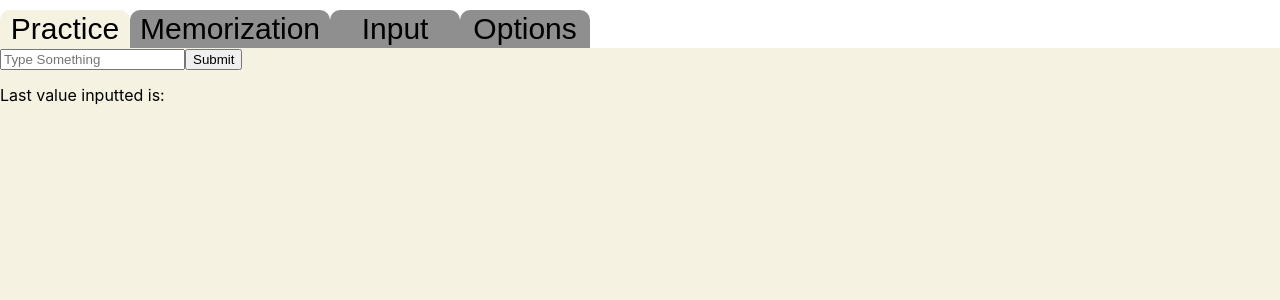
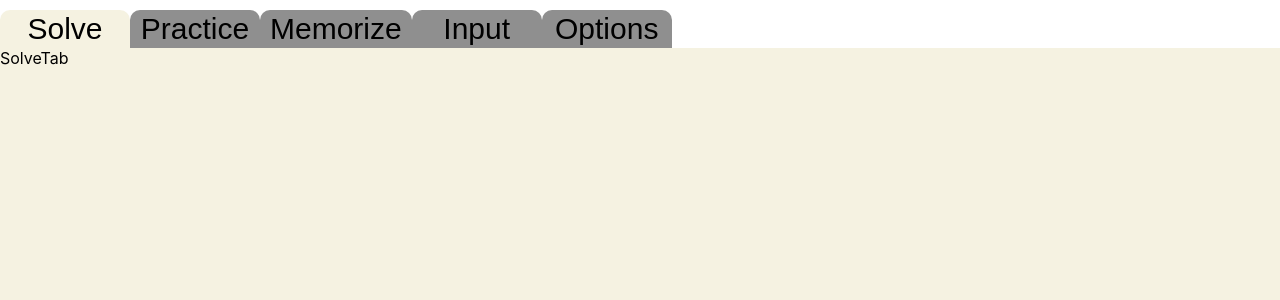
Before and after one commit to nicholash711/3bld-tool, a React (Create React App) app in the folder client/: page / in a window 1280 px wide. Shown: the top 300 px of the page. Built offline with nearby package versions, Linux system fonts and the light colour scheme.

Commit message:
renaming and adding solve tab

```diff
--- a/client/src/components/contents/ContentContainer.js
+++ b/client/src/components/contents/ContentContainer.js
@@ -1,12 +1,19 @@
 import React from "react";
 import "./ContentContainer.css";
-import PracticeTab from "./Practice/PracticeTab";
 import InputTab from "./Input/InputTab";
 import MemoTab from "./Memo/MemoTab";
 import OptionsTab from "./Options/OptionsTab";
+import PracticeTab from "./Practice/PracticeTab";
+import SolveTab from "./Solve/SolveTab";
 
 export default function ContentContainer({ curTab }) {
-  const content = [<PracticeTab />, <MemoTab />, <InputTab />, <OptionsTab />];
+  const content = [
+    <SolveTab />,
+    <PracticeTab />,
+    <MemoTab />,
+    <InputTab />,
+    <OptionsTab />,
+  ];
   return (
     <div className="Content">
       {curTab > -1 && curTab < content.length ? (
--- a/client/src/components/contents/Memo/MemoTab.js
+++ b/client/src/components/contents/memo/MemoTab.js
@@ -1,4 +1,4 @@
-import React from "react";
+import React, { useState, useEffect } from "react";
 
 export default function MemoTab() {
   return <div>MemoTab</div>;
--- /dev/null
+++ b/client/src/components/contents/solve/SolveTab.js
@@ -0,0 +1,5 @@
+import React from "react";
+
+export default function SolveTab() {
+  return <div>SolveTab</div>;
+}
--- a/client/src/components/tabs/TabContainer.js
+++ b/client/src/components/tabs/TabContainer.js
@@ -3,29 +3,24 @@ import Tab from "./Tab";
 import "./TabContainer.css";
 
 export default function TabContainer({ setCurTab }) {
-  const tabs = [
-    { name: "Practice", key: 0 },
-    { name: "Memorization", key: 1 },
-    { name: "Input", key: 2 },
-    { name: "Options", key: 3 },
-  ];
+  const tabs = ["Solve", "Practice", "Memorize", "Input", "Options"];
 
-  const handleClick = (tab) => {
-    setActive(tab.name);
-    setCurTab(tab.key);
+  const handleClick = (tab, i) => {
+    setActive(tab);
+    setCurTab(i);
   };
 
-  const [active, setActive] = useState(tabs[0].name);
+  const [active, setActive] = useState(tabs[0]);
 
   return (
     <div className="Tabs">
-      {tabs.map((tab) => (
+      {tabs.map((tab, i) => (
         <Tab
-          name={tab.name}
-          key={tab.key}
-          active={active === tab.name}
+          name={tab}
+          key={i}
+          active={active === tab}
           onClick={() => {
-            handleClick(tab);
+            handleClick(tab, i);
           }}
         />
       ))}
```
Also changed, not shown: client/src/components/contents/input/InputTab.js (renamed from client/src/components/contents/Input/InputTab.js), client/src/components/contents/options/OptionsTab.js (renamed from client/src/components/contents/Options/OptionsTab.js), client/src/components/contents/practice/PracticeTab.js (renamed from client/src/components/contents/Practice/PracticeTab.js).
